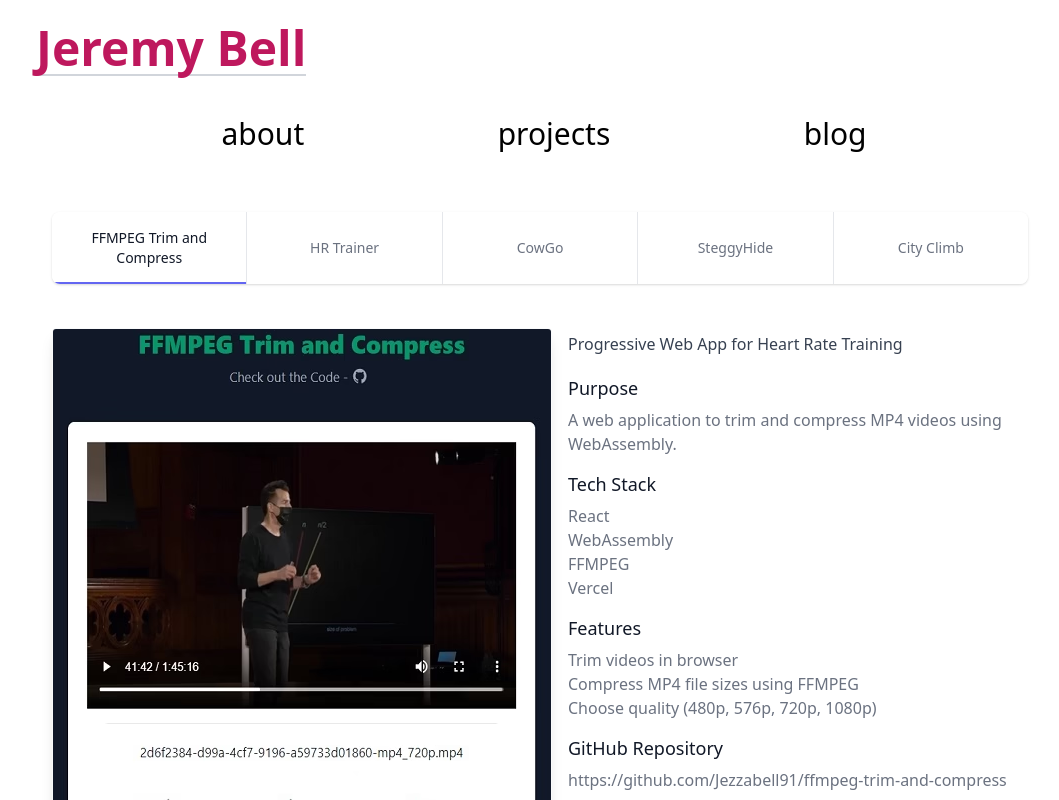
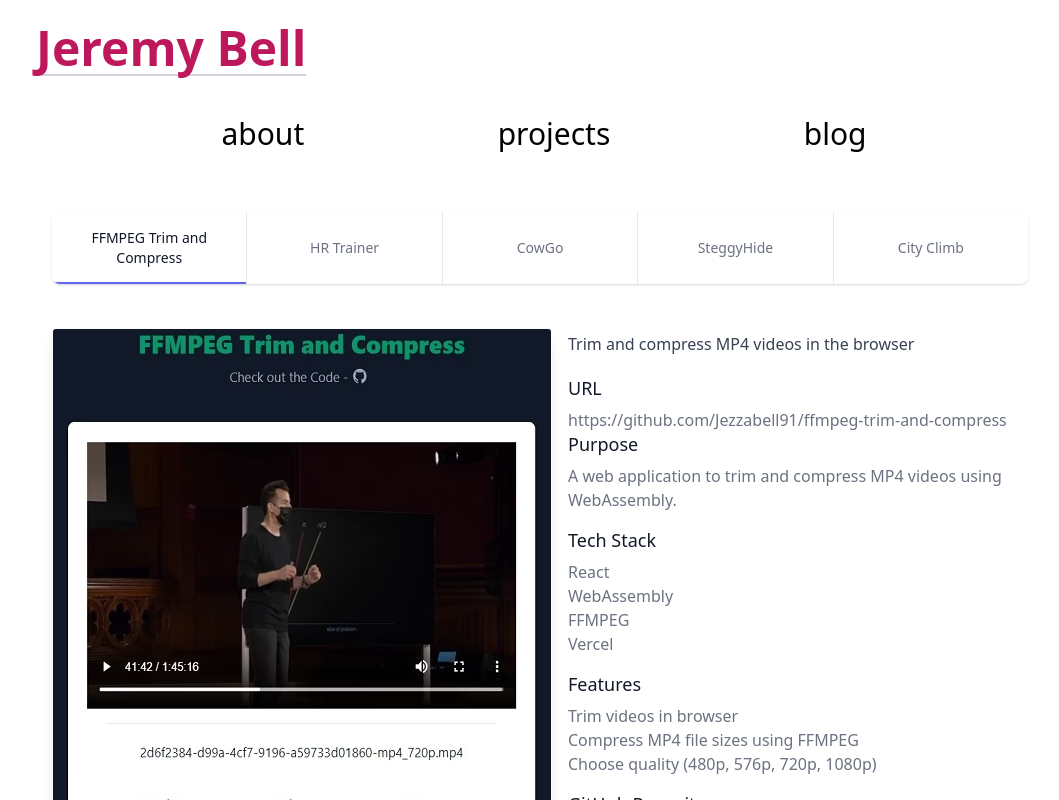
Before and after one commit to Jezzabell91/jeremybell-dev, a Next.js app: page /projects in a window 1280 px wide. Shown: the top 800 px of the page, without its empty margins (100-1159 px from the left). Built offline with nearby package versions, Linux system fonts and the light colour scheme.

Commit message:
Update projects

```diff
--- a/components/project_details.js
+++ b/components/project_details.js
@@ -26,6 +26,18 @@ const ProjectDetails = ({project}) => {
                     {about}
                 </h5>
                 <ul className="mt-4">
+                    <li className="mt-4">
+                        <div className="flex">
+                            <div className="">
+                                <h5 className="text-lg leading-6 font-medium text-gray-900">
+                                    URL
+                                </h5>
+                                <p className="mt-2 text-base leading-6 text-gray-500">
+                                    <a href={`${url}`} className="hover:underline transition duration-200">{`${repo}`}</a>
+                                </p>
+                            </div>
+                        </div>
+                    </li>
                     <li>
                         <div className="flex">
                             <div className="">
@@ -38,6 +50,7 @@ const ProjectDetails = ({project}) => {
                             </div>
                         </div>
                     </li>
+
                     <li className="mt-4">
                         <div className="flex">
 
@@ -75,6 +88,7 @@ const ProjectDetails = ({project}) => {
                             </div>
                         </div>
                     </li>
+
                 </ul>
         </div>
 </div>
--- a/components/projects_panel.js
+++ b/components/projects_panel.js
@@ -46,7 +46,7 @@ const [activeTab, setActiveTab] = useState(0)
         <span aria-hidden="true" className={`${activeTab === 3 ? 'bg-indigo-500 absolute inset-x-0 bottom-0 h-0.5' : 'bg-transparent absolute inset-x-0 bottom-0 h-0.5'}`}></span>
       </button>
 
-      <button onClick={() => setActiveTab(3)} aria-current={`${activeTab === 4 ? 'true' : 'false'}`} className={`${activeTab === 3 ? 'tabActive' : 'tabNotActive'} rounded-r-lg`}>
+      <button onClick={() => setActiveTab(4)} aria-current={`${activeTab === 4 ? 'true' : 'false'}`} className={`${activeTab === 4 ? 'tabActive' : 'tabNotActive'} rounded-r-lg`}>
         <span>{`${names[4]}`}</span>
         <span aria-hidden="true" className={`${activeTab === 4 ? 'bg-indigo-500 absolute inset-x-0 bottom-0 h-0.5' : 'bg-transparent absolute inset-x-0 bottom-0 h-0.5'}`}></span>
       </button>
--- a/projects/projects.js
+++ b/projects/projects.js
@@ -14,7 +14,7 @@
 const ffmpeg_trim_and_compress = {
     id : 0,
     name: "FFMPEG Trim and Compress",
-    about: "Progressive Web App for Heart Rate Training",
+    about: "Trim and compress MP4 videos in the browser",
     url: "https://ffmpeg-trim-and-compress.vercel.app/",
     repo: "https://github.com/Jezzabell91/ffmpeg-trim-and-compress",
     image: "ffmpeg_trim_and_compress_screenshot",
```
